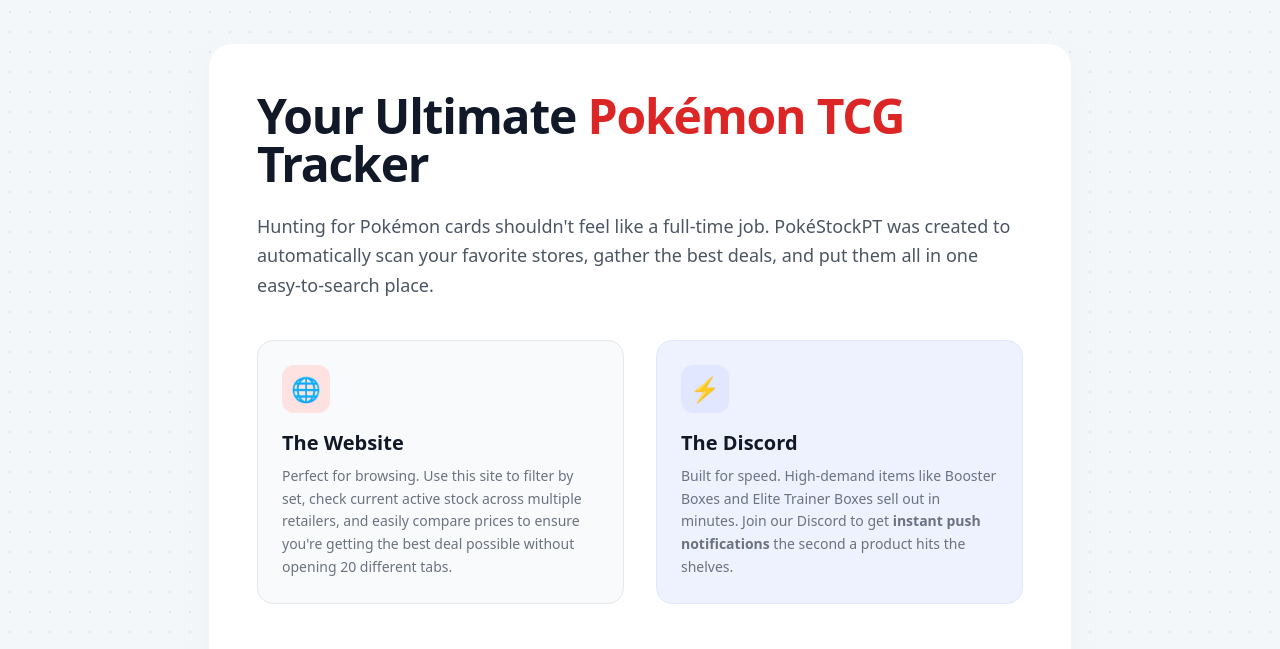
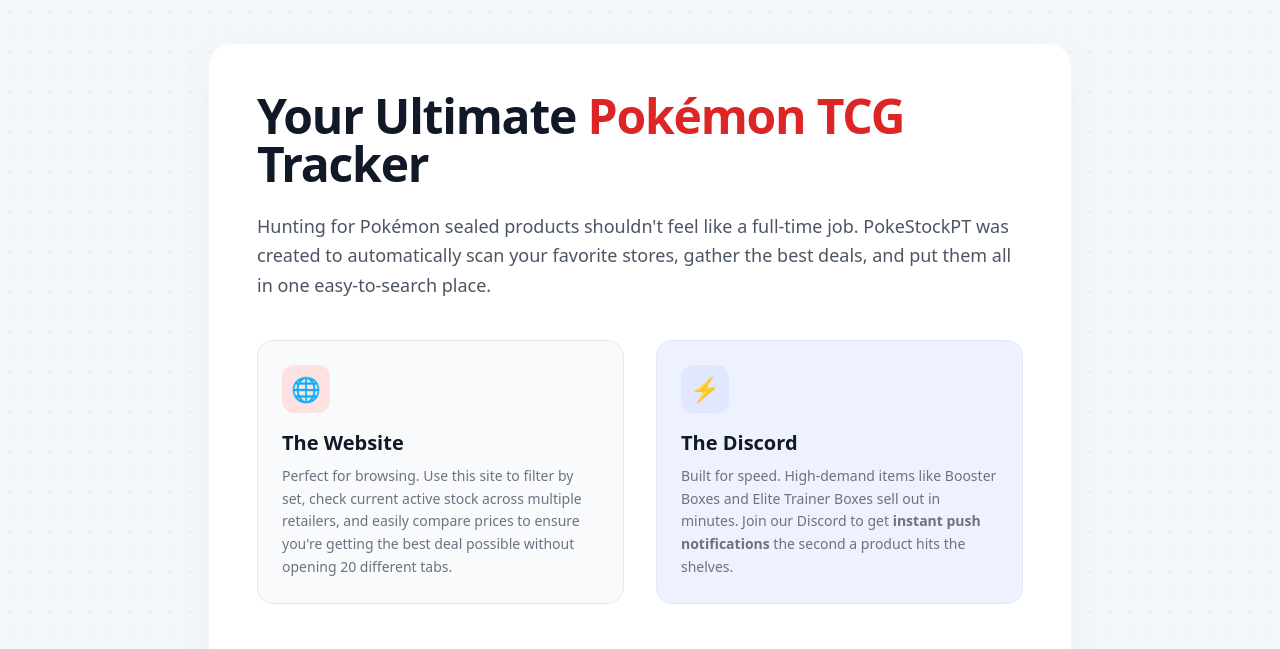
Before and after one commit to rodrigoramos31paypal-cyber/pokestock, a plain HTML site: page about.html in a window 1280 px wide. Shown: the part 78-727 px from the top of the page. Drawn offline with nearby package versions, Linux system fonts and the light colour scheme; files whose address does not match are found by name.

Commit message:
Update about.html

```diff
--- a/about.html
+++ b/about.html
@@ -123,7 +123,7 @@
             <h1 class="text-3xl md:text-5xl font-black mb-6 text-gray-900 dark:text-white tracking-tight">Your Ultimate <span class="text-red-600 dark:text-red-500">Pokémon TCG</span> Tracker</h1>
 
             <p class="text-lg text-gray-600 dark:text-gray-300 mb-10 leading-relaxed font-medium">
-                Hunting for Pokémon cards shouldn't feel like a full-time job. PokéStockPT was created to automatically scan your favorite stores, gather the best deals, and put them all in one easy-to-search place.
+                Hunting for Pokémon sealed products shouldn't feel like a full-time job. PokeStockPT was created to automatically scan your favorite stores, gather the best deals, and put them all in one easy-to-search place.
             </p>
 
             <div class="grid md:grid-cols-2 gap-8 mb-12">
```
